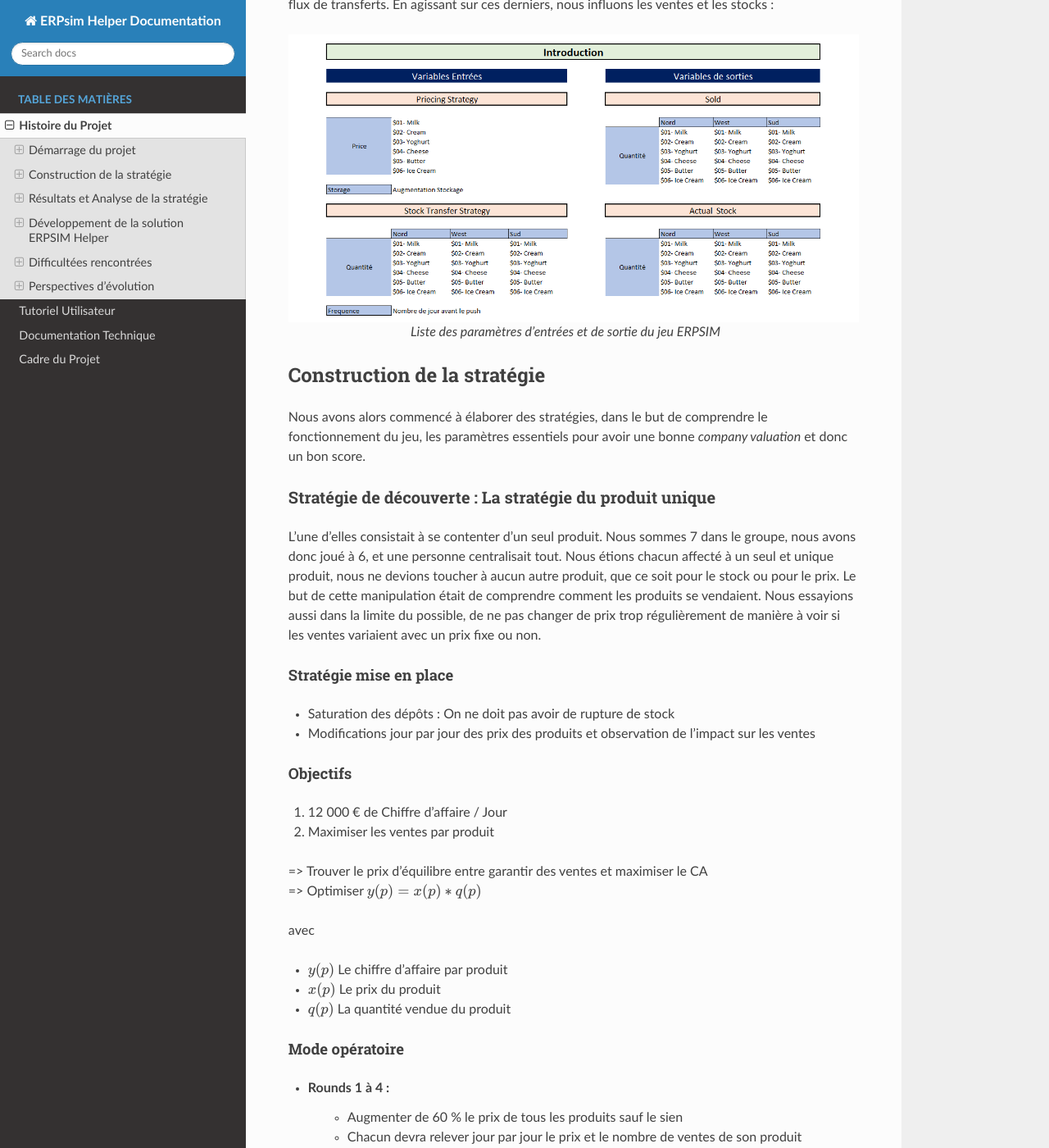
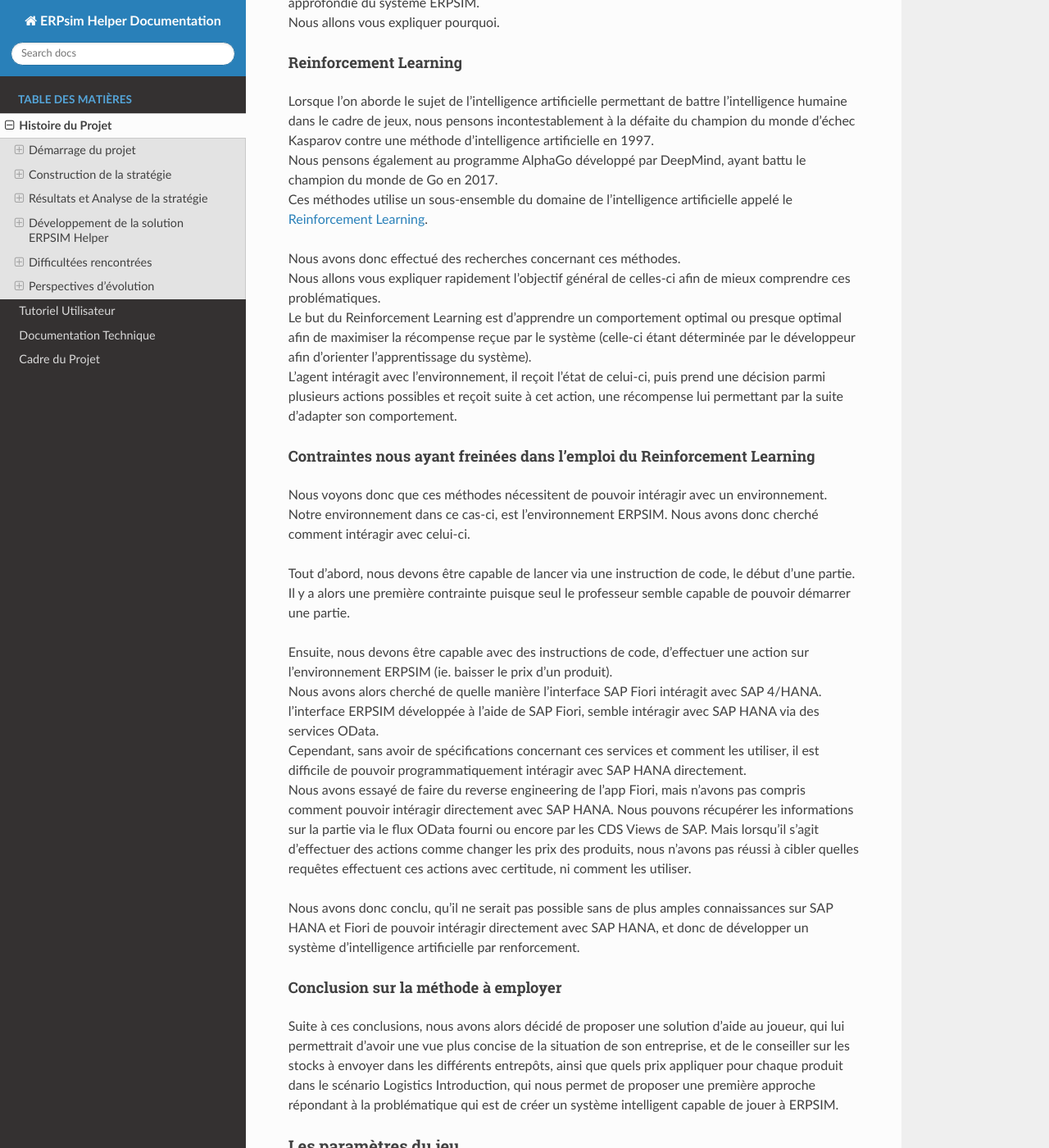
Before and after one commit to Thrynk/ERPsim-helper, a Sphinx documentation site: the page built from Sphinx/docs/source/DeroulementProjet.rst, in a window 1280 px wide and 1400 px high, scrolled down 538 px. Shown: the whole window at 82% size. Built offline with Sphinx 7.4.7 and the Read the Docs theme 2.0.0, drawn with Linux system fonts in a browser that asks for light colours; some of the changed text lies outside the part shown.

Commit message:
doc: state of the art

```diff
--- a/Sphinx/docs/source/DeroulementProjet.rst
+++ b/Sphinx/docs/source/DeroulementProjet.rst
@@ -17,6 +17,46 @@ composé le flux oData. En effet, le flux oData est le flux sur lequel nous extr
 
 Etat de l'Art
 -------------
+
+Nous avons réalisé une introduction sur les méthodes employées pour créer une intelligence artificielle dans le cadre de la théorie des jeux. Nous n'avons pas détaillé les différentes méthodes utilisées dans ce cadre puisque nous avons laissé de côté cette éventualité suite à une étude plus approfondie du système ERPSIM. |br|
+Nous allons vous expliquer pourquoi.
+
+^^^^^^^^^^^^^^^^^^^^^^
+Reinforcement Learning
+^^^^^^^^^^^^^^^^^^^^^^
+
+Lorsque l'on aborde le sujet de l'intelligence artificielle permettant de battre l'intelligence humaine dans le cadre de jeux, nous pensons incontestablement à la défaite du champion du monde d'échec Kasparov contre une méthode d'intelligence artificielle en 1997. |br|
+Nous pensons également au programme AlphaGo développé par DeepMind, ayant battu le champion du monde de Go en 2017. |br|
+Ces méthodes utilise un sous-ensemble du domaine de l'intelligence artificielle appelé le `Reinforcement Learning <https://en.wikipedia.org/wiki/Reinforcement_learning>`_.
+
+Nous avons donc effectué des recherches concernant ces méthodes. |br|
+Nous allons vous expliquer rapidement l'objectif général de celles-ci afin de mieux comprendre ces problématiques. |br|
+Le but du Reinforcement Learning est d'apprendre un comportement optimal ou presque optimal afin de maximiser la récompense reçue par le système (celle-ci étant déterminée par le développeur afin d'orienter l'apprentissage du système). |br|
+L'agent intéragit avec l'environnement, il reçoit l'état de celui-ci, puis prend une décision parmi plusieurs actions possibles et reçoit suite à cet action, une récompense lui permettant par la suite d'adapter son comportement.
+
+^^^^^^^^^^^^^^^^^^^^^^^^^^^^^^^^^^^^^^^^^^^^^^^^^^^^^^^^^^^^^^^^^^^^^^^
+Contraintes nous ayant freinées dans l'emploi du Reinforcement Learning
+^^^^^^^^^^^^^^^^^^^^^^^^^^^^^^^^^^^^^^^^^^^^^^^^^^^^^^^^^^^^^^^^^^^^^^^
+
+Nous voyons donc que ces méthodes nécessitent de pouvoir intéragir avec un environnement. |br|
+Notre environnement dans ce cas-ci, est l'environnement ERPSIM. Nous avons donc cherché comment intéragir avec celui-ci.
+
+Tout d'abord, nous devons être capable de lancer via une instruction de code, le début d'une partie. |br|
+Il y a alors une première contrainte puisque seul le professeur semble capable de pouvoir démarrer une partie.
+
+Ensuite, nous devons être capable avec des instructions de code, d'effectuer une action sur l'environnement ERPSIM (ie. baisser le prix d'un produit). |br|
+Nous avons alors cherché de quelle manière l'interface SAP Fiori intéragit avec SAP 4/HANA. |br|
+l'interface ERPSIM développée à l'aide de SAP Fiori, semble intéragir avec SAP HANA via des services OData. |br|
+Cependant, sans avoir de spécifications concernant ces services et comment les utiliser, il est difficile de pouvoir programmatiquement intéragir avec SAP HANA directement. |br|
+Nous avons essayé de faire du reverse engineering de l'app Fiori, mais n'avons pas compris comment pouvoir intéragir directement avec SAP HANA. Nous pouvons récupérer les informations sur la partie via le flux OData fourni ou encore par les CDS Views de SAP. Mais lorsqu'il s'agit d'effectuer des actions comme changer les prix des produits, nous n'avons pas réussi à cibler quelles requêtes effectuent ces actions avec certitude, ni comment les utiliser.
+
+Nous avons donc conclu, qu'il ne serait pas possible sans de plus amples connaissances sur SAP HANA et Fiori de pouvoir intéragir directement avec SAP HANA, et donc de développer un système d'intelligence artificielle par renforcement.
+
+^^^^^^^^^^^^^^^^^^^^^^^^^^^^^^^^^^^^
+Conclusion sur la méthode à employer
+^^^^^^^^^^^^^^^^^^^^^^^^^^^^^^^^^^^^
+
+Suite à ces conclusions, nous avons alors décidé de proposer une solution d'aide au joueur, qui lui permettrait d'avoir une vue plus concise de la situation de son entreprise, et de le conseiller sur les stocks à envoyer dans les différents entrepôts, ainsi que quels prix appliquer pour chaque produit dans le scénario Logistics Introduction, qui nous permet de proposer une première approche répondant à la problématique qui est de créer un système intelligent capable de jouer à ERPSIM.
 
 .. _paramètres_jeu:
 
```
